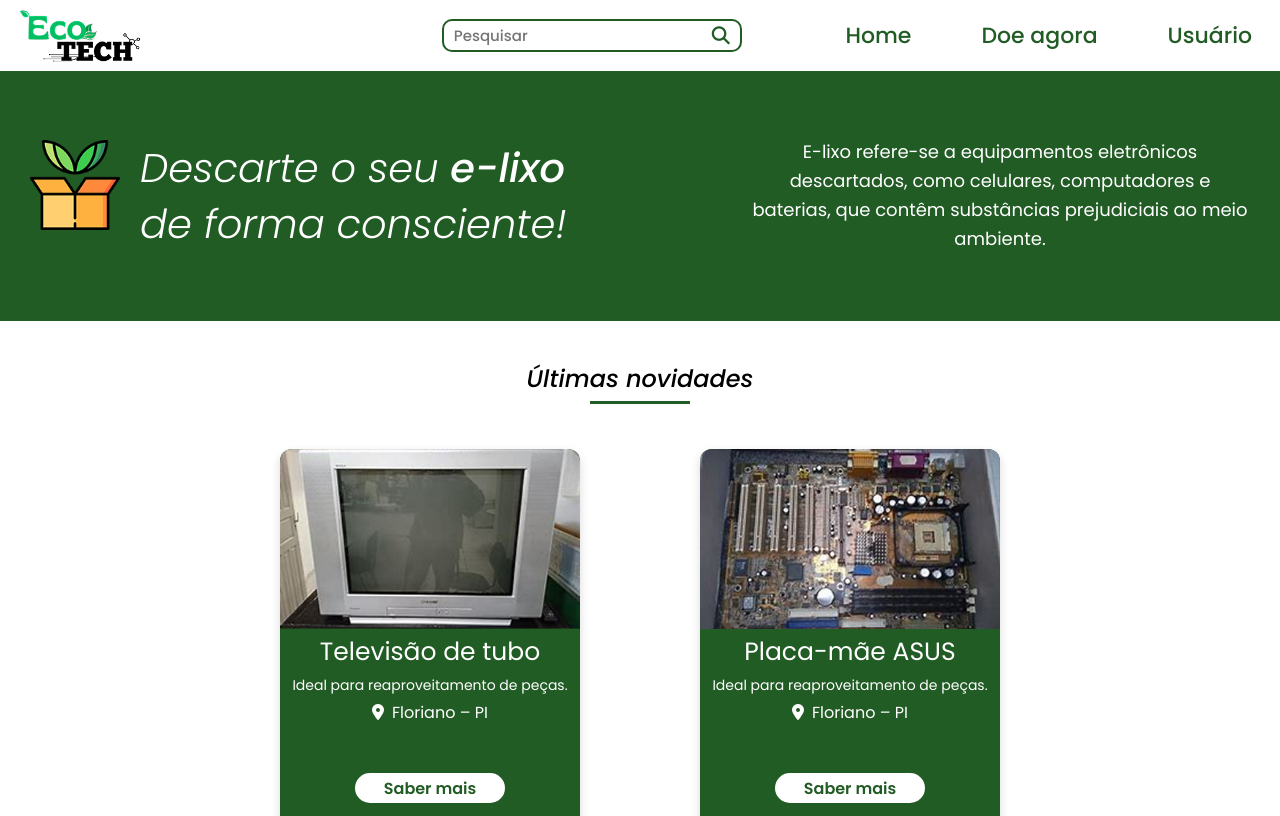
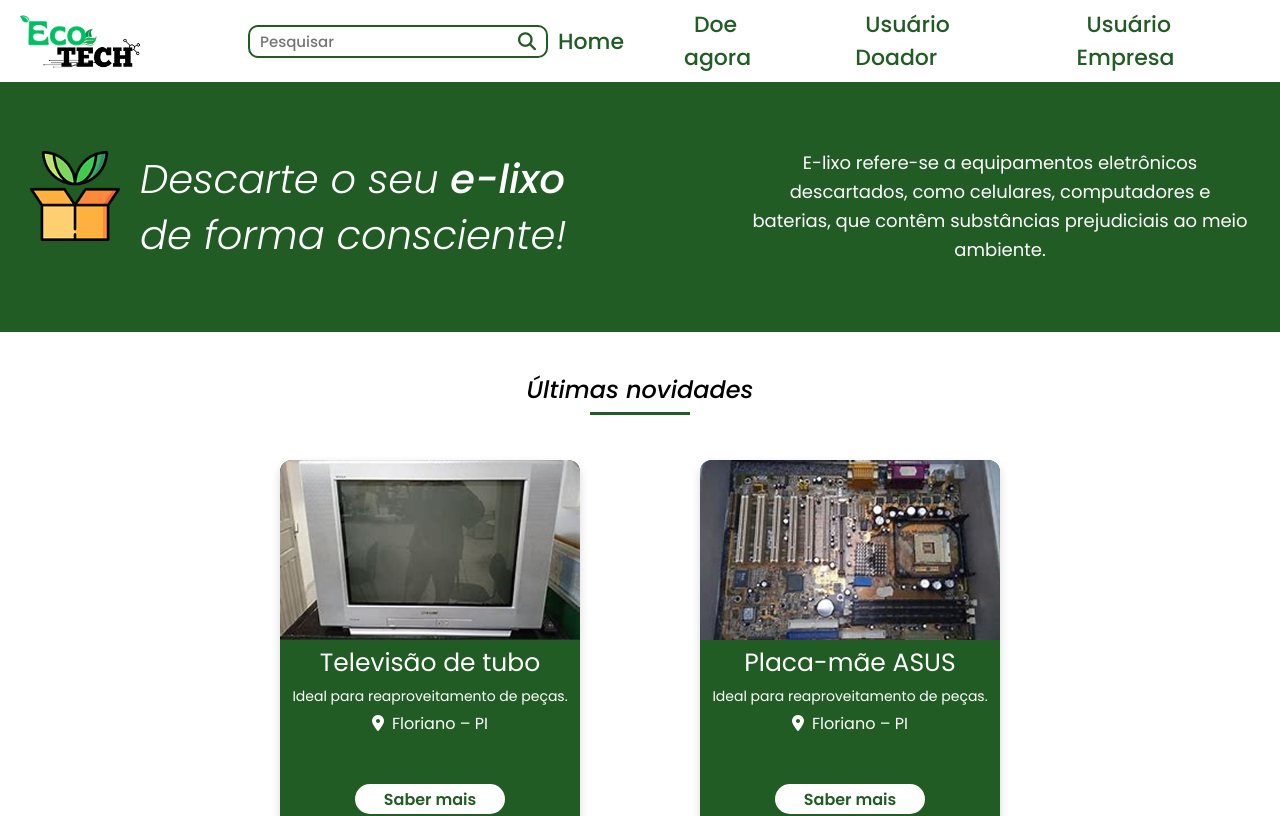
Before and after one commit to YasSantrb/front-ECOTECH, a React (Vite) app: page /feed in a window 1280 px wide. Shown: the top 816 px of the page. Built offline with nearby package versions, Linux system fonts and the light colour scheme; a web font is replaced by a local one.

Commit message:
Adicionando novos arquivos para a sprint.

```diff
--- a/src/App.jsx
+++ b/src/App.jsx
@@ -1,9 +1,10 @@
-import React from "react";
 import { BrowserRouter as Router, Route, Routes } from "react-router-dom";
 import TelaInicial from "./pages/tela_inicial";
 import TelaLogin from "./pages/tela_login";
 import TelaCadastro from "./pages/tela_cadastro";
 import TelaFeed from "./pages/tela_feed";
+import TelaUsuarioDoador from "./pages/tela_usuario_doador";
+import TelaUsuarioEmpresa from "./pages/tela_usuario_empresa";
 
 function App(){
     return(
@@ -14,6 +15,8 @@ function App(){
                     <Route path="/login" element={<TelaLogin/>}/>
                     <Route path="/cadastro" element={<TelaCadastro/>}/>
                     <Route path="/feed" element={<TelaFeed/>}/>
+                    <Route path="/usuario/doador" element={<TelaUsuarioDoador/>}/>
+                    <Route path="/usuario/empresa" element={<TelaUsuarioEmpresa/>}/>
                 </Routes>
             </div>
         </Router>
--- a/src/pages/tela_feed.jsx
+++ b/src/pages/tela_feed.jsx
@@ -21,17 +21,18 @@ function TelaFeed() {
             <div className="lista_feed">
               <ul className="menu">
                 <li>
-                  {" "}
                   <Link className="link_feed" to="/">
                     Home
-                  </Link>{" "}
+                  </Link>
                 </li>
                 <li>
-                  {" "}
-                  <Link className="link_feed">Doe agora</Link>{" "}
+                  <Link className="link_feed">Doe agora</Link>
                 </li>
                 <li>
-                  <Link className="link_feed">Usuário</Link>{" "}
+                  <Link className="link_feed" to="/usuario/doador">Usuário Doador</Link>
+                </li>
+                 <li>
+                  <Link className="link_feed" to="/usuario/empresa">Usuário Empresa</Link>
                 </li>
               </ul>
             </div>
--- /dev/null
+++ b/src/pages/tela_usuario_doador.jsx
@@ -0,0 +1,11 @@
+import "../styles/tela_usuario_doador.css";
+
+function TelaUsuarioDoador() {
+  return (
+    <>
+    <div className="tela_usuario_doador"></div>
+    </>
+  );
+}
+
+export default TelaUsuarioDoador;
--- /dev/null
+++ b/src/pages/tela_usuario_empresa.jsx
@@ -0,0 +1,11 @@
+import "../styles/tela_usuario_empresa.css";
+
+function TelaUsuarioEmpresa() {
+  return (
+    <>
+    <div className="tela_usuario_empresa"> OI </div>
+    </>
+  );
+}
+
+export default TelaUsuarioEmpresa;
--- a/src/styles/tela_feed.css
+++ b/src/styles/tela_feed.css
@@ -12,7 +12,7 @@
 
 .nav_feed_info .pesquisar {
   position: relative;
-  padding-left: 200px;
+  padding-left: 100px;
 }
 
 .pesquisar .campo_pesquisa {
@@ -29,7 +29,7 @@
 
 .pesquisar .icone_pesquisar {
   position: absolute;
-  left: 470px;
+  left: 370px;
   top: 25%;
   pointer-events: none;
   font-size: 18px;
--- /dev/null
+++ b/src/styles/tela_usuario_empresa.css
@@ -0,0 +1,3 @@
+.tela_usuario_empresa{
+    background-color: #225C25;
+}
```
Also changed, not shown: src/styles/tela_usuario_doador.css (added).
